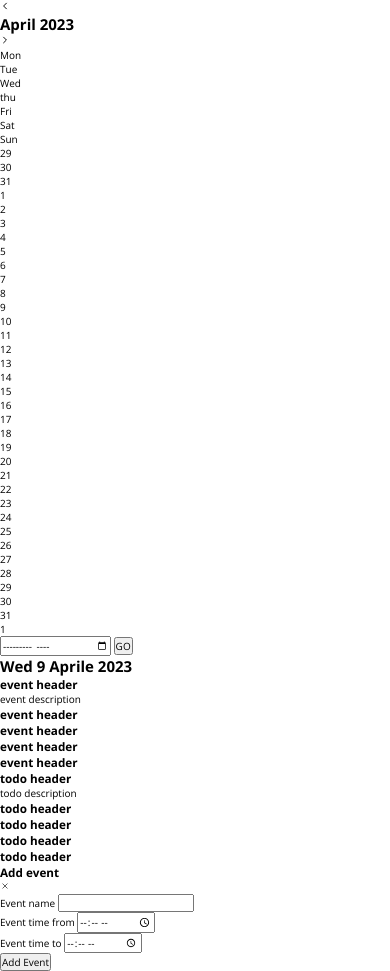
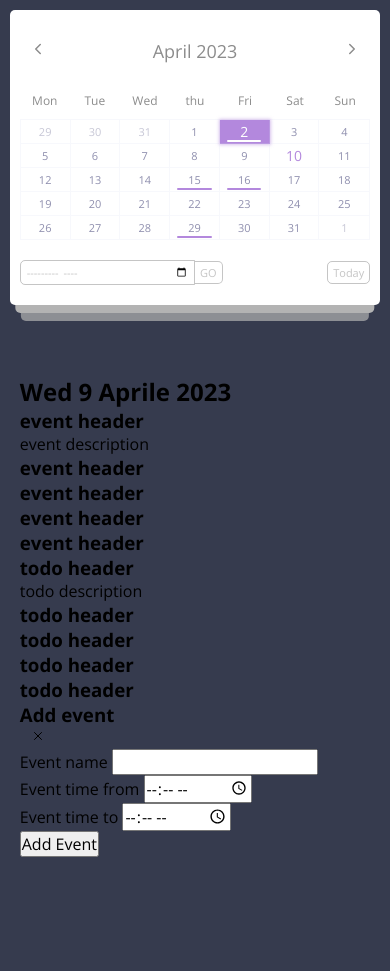
Before and after one commit to Hamdyshabeeb/calendar, a plain HTML site: page index.html in a window 390 px wide. After the commit the page ends 877 px from the top, so only its background shows below. Drawn offline with nearby package versions, Linux system fonts and the light colour scheme.

Commit message:
style:style calendar section for mobile

```diff
--- a/index.html
+++ b/index.html
@@ -41,24 +41,24 @@
 
 				<ul class="day-list" role="list">
 					<li class="day day_prev-month">29</li>
-					<li class="day">30</li>
-					<li class="day">31</li>
+					<li class="day day_prev-month">30</li>
+					<li class="day day_prev-month">31</li>
 					<li class="day">1</li>
-					<li class="day">2</li>
+					<li class="day day_active" data-event="event">2</li>
 					<li class="day">3</li>
 					<li class="day">4</li>
 					<li class="day">5</li>
 					<li class="day">6</li>
 					<li class="day">7</li>
 					<li class="day">8</li>
-					<li class="day day-active">9</li>
-					<li class="day day-today">10</li>
+					<li class="day">9</li>
+					<li class="day day_today">10</li>
 					<li class="day">11</li>
 					<li class="day">12</li>
 					<li class="day">13</li>
 					<li class="day">14</li>
-					<li class="day">15</li>
-					<li class="day">16</li>
+					<li class="day" data-event="envent todo">15</li>
+					<li class="day" data-event="todo">16</li>
 					<li class="day">17</li>
 					<li class="day">18</li>
 					<li class="day">19</li>
@@ -71,13 +71,13 @@
 					<li class="day">26</li>
 					<li class="day">27</li>
 					<li class="day">28</li>
-					<li class="day">29</li>
+					<li class="day" data-event="event">29</li>
 					<li class="day">30</li>
 					<li class="day">31</li>
 					<li class="day day_next-month">1</li>
 				</ul>
 
-				<form>
+				<form class="goto-month">
 					<input
 						type="month"
 						placeholder="YYYY-MM"
@@ -88,6 +88,7 @@
 						aria-required="true"
 					/>
 					<button type="submit">GO</button>
+					<button>Today</button>
 				</form>
 			</section>
 			<section class="events">
--- a/style.css
+++ b/style.css
@@ -18,6 +18,9 @@ input,
 button {
 	font: inherit;
 }
+button {
+	cursor: pointer;
+}
 @media (prefers-reduced-motion: reduce) {
 	html:focus-within {
 		scroll-behavior: auto;
@@ -34,8 +37,177 @@ button {
 }
 /* custom properties */
 :root {
+	/* colors */
+	--clr-primary: 270, 55%, 70%;
+
+	--clr-neutral-900: 228, 18%, 26%;
+	--clr-neutral-500: 240, 16%, 62%;
+	--clr-neutral-400: 0, 0%, 55%;
+	--clr-neutral-200: 227, 44%, 89%;
+	--clr-neutral-150: 0, 0%, 70%;
+	--clr-neutral-100: 0, 0%, 100%;
 }
 /* body setup */
 body {
 	font-family: 'Open Sans', sans-serif;
+	min-height: 100vh;
+	font-size: 1.6rem;
+	background-color: hsl(var(--clr-neutral-900));
 }
+
+main {
+	width: 95%;
+	max-width: 120rem;
+	margin: 2.5% auto;
+	display: grid;
+}
+
+.calender,
+.events {
+	padding: 1rem;
+}
+[class*='icon-'] {
+	padding: 1rem;
+	cursor: pointer;
+}
+/* calender */
+
+.calender {
+	background-color: hsl(var(--clr-neutral-100));
+	color: hsl(var(--clr-neutral-400));
+	border-radius: 5px;
+	position: relative;
+	margin-bottom: 6rem;
+}
+
+.calender::before,
+.calender::after {
+	content: '';
+	position: absolute;
+	width: 97%;
+	height: 100%;
+	background-color: hsla(var(--clr-neutral-150));
+	border-radius: 5px;
+	left: 50%;
+	transform: translateX(-50%);
+	z-index: -1;
+}
+.calender::before {
+	bottom: -8px;
+}
+.calender::after {
+	width: 94%;
+	z-index: -2;
+	background-color: hsla(var(--clr-neutral-150), 0.7);
+
+	bottom: -16px;
+}
+.month {
+	display: flex;
+	justify-content: space-between;
+	align-items: center;
+	margin: 1rem 0 2rem;
+}
+
+.month h1 {
+	font-size: 1.8rem;
+	font-weight: 400;
+}
+
+.day-name-list {
+	display: flex;
+	justify-content: space-between;
+	text-align: center;
+	font-size: 1.2rem;
+	margin-bottom: 1rem;
+}
+
+.day-name-list li {
+	width: calc(100% / 7);
+}
+
+.day-list {
+	display: grid;
+	grid-template-columns: repeat(7, 1fr);
+	grid-auto-rows: 1fr;
+	border: 1px solid hsl(var(--clr-neutral-200), 0.2);
+	color: hsl(var(--clr-neutral-500));
+	border-bottom: 0;
+	margin-bottom: 2rem;
+	font-size: 1.1rem;
+}
+
+.day-list li {
+	display: flex;
+	justify-content: center;
+	align-items: center;
+	border-bottom: 1px solid hsl(var(--clr-neutral-200), 0.2);
+	padding-block: 0.2rem;
+	cursor: pointer;
+	position: relative;
+}
+
+.day-list li:not(:nth-child(7n)) {
+	border-right: 1px solid hsl(var(--clr-neutral-200), 0.2);
+}
+
+.day_next-month,
+.day_prev-month {
+	color: hsla(var(--clr-neutral-500), 0.5);
+}
+.day_active,
+.day_today {
+	font-size: 1.4rem;
+}
+.day_active {
+	--clr: var(--clr-neutral-100);
+	color: hsl(var(--clr, --clr-));
+	background-color: hsl(var(--clr-primary));
+	box-shadow: 0 0 3px 1px hsla(var(--clr-primary), 0.5);
+}
+
+.day_today {
+	color: hsl(var(--clr, var(--clr-primary)));
+}
+
+.day:is(:hover, :focus-visible) {
+	--clr: var(--clr-neutral-100);
+	color: hsl(var(--clr));
+	background-color: hsl(var(--clr-primary));
+}
+
+.day[data-event]:before {
+	content: '';
+	position: absolute;
+	width: 70%;
+	bottom: 5%;
+	height: 2px;
+	background-color: hsl(var(--clr, var(--clr-primary)));
+	border-radius: 100vmax;
+}
+form.goto-month {
+	display: flex;
+	justify-content: flex-start;
+	align-items: center;
+	margin-bottom: 1rem;
+}
+form.goto-month * {
+	background-color: transparent;
+	border: 1px solid hsl(var(--clr-neutral-400), 0.5);
+	font-size: 1.1rem;
+	padding: 0.3rem 0.5rem;
+	color: hsla(var(--clr-neutral-400), 0.5);
+}
+
+.goto-month input {
+	border-radius: 5px 0 0 5px;
+	width: 50%;
+}
+.goto-month button:nth-child(2) {
+	border-radius: 0 5px 5px 0;
+	border-left: 0;
+}
+.goto-month button:last-child {
+	margin-left: auto;
+	border-radius: 5px;
+}
```
